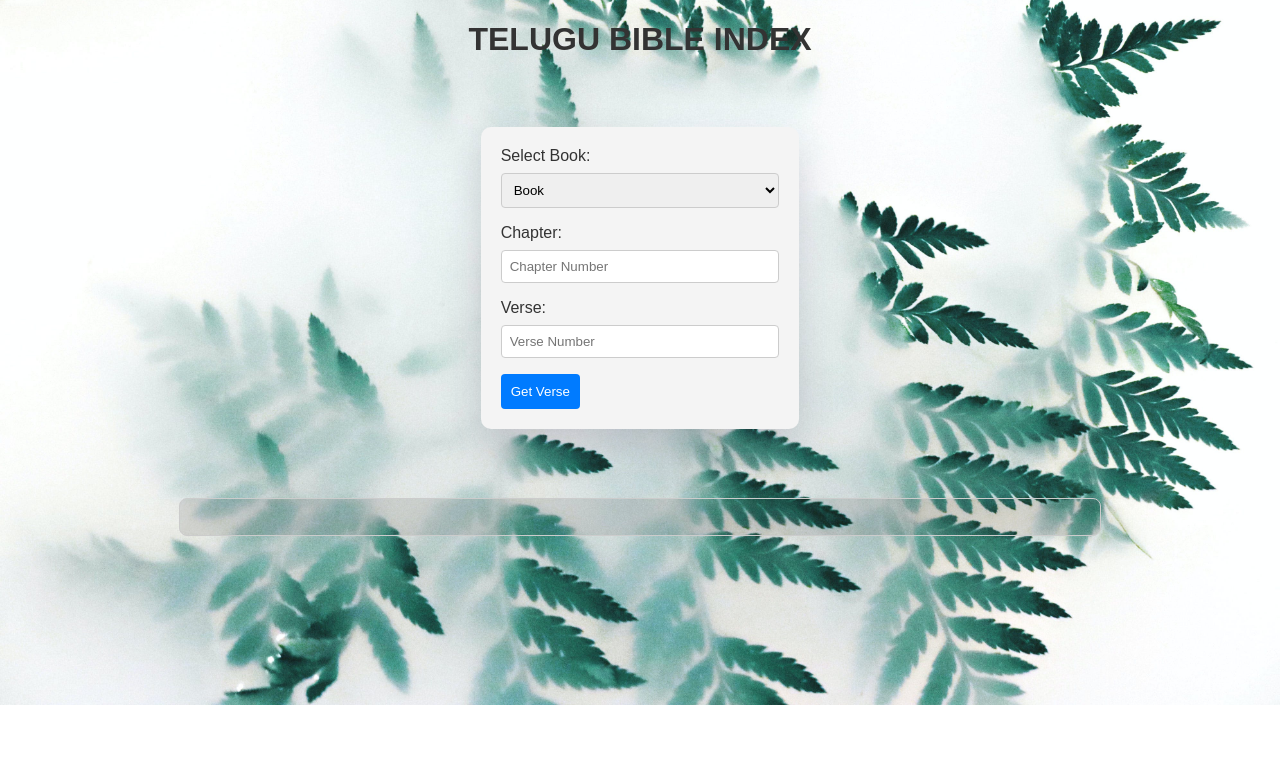
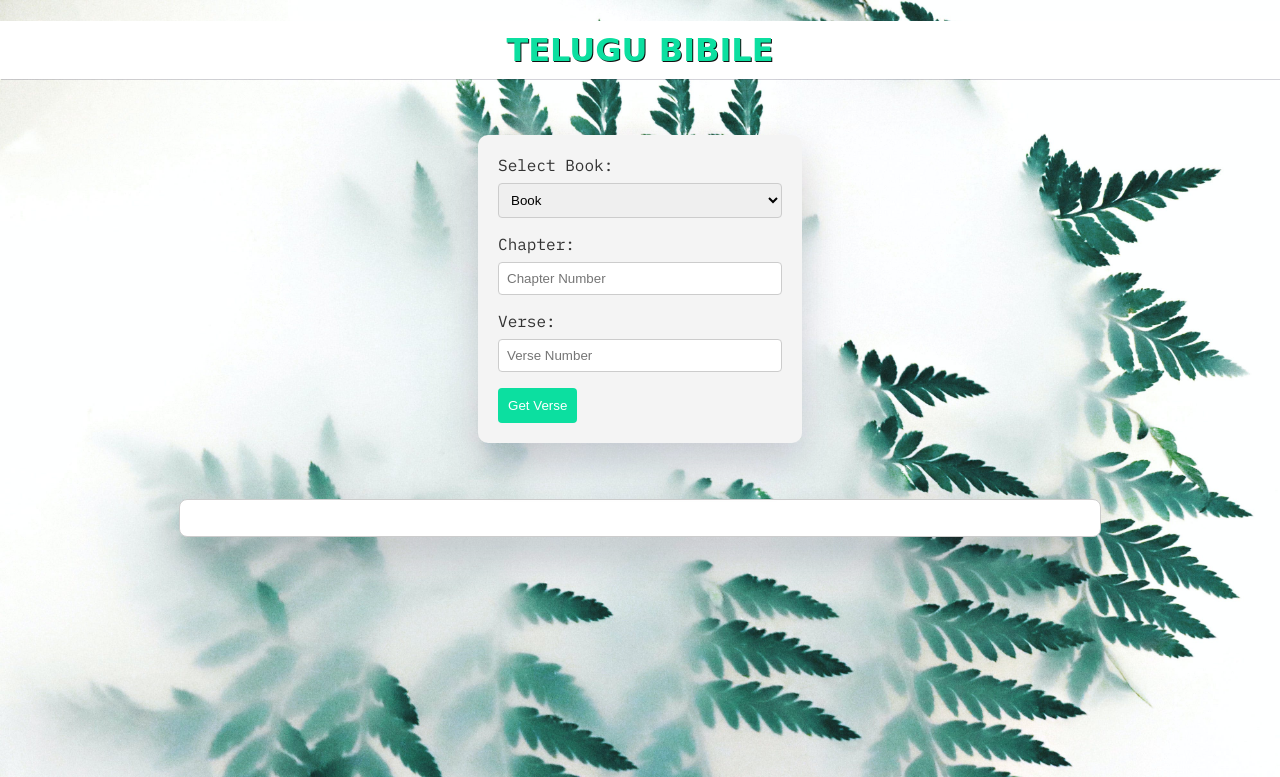
Before and after one commit to Deepak3168/bible, a Flask app: page / in a window 1280 px wide. Shown: the top 777 px of the page. Run offline with Flask 3, Linux system fonts and the light colour scheme; some libraries are stand-ins or nearby versions.

Commit message:
added colours

```diff
--- a/index.html
+++ b/index.html
@@ -3,6 +3,10 @@
 <head>
     <meta charset="UTF-8">
     <meta name="viewport" content="width=device-width, initial-scale=1.0">
+    <link rel="stylesheet" href="https://fonts.googleapis.com/css2?family=IBM+Plex+Mono&display=swap">
+    <link rel="stylesheet" href="https://fonts.googleapis.com/css2?family=Noto+Sans+Telugu:wght@400&display=swap">
+    <link rel="stylesheet" href="https://fonts.googleapis.com/css2?family=Pacifico&display=swap">
+
     <link rel="stylesheet" href="styles.css">
     <title>Telugu Bible</title>
 </head>
--- a/static/styles.css
+++ b/static/styles.css
@@ -3,27 +3,33 @@ body {
     margin: 0;
     padding: 0;
     background-image: url('./imgs/white.jpg');
-    background-position: center;
     background-size: cover;
     background-repeat: no-repeat;
+    background-attachment: fixed;
     font-family: 'Arial', sans-serif;
     color: #333;
 }
 
+@media only screen and (max-width: 767px) {
+    body {
 
+      background-size: contain;
+      background-attachment: scroll;
+    }
+  }
 
 .form-container {
     display: flex;
     justify-content: center;
     align-items: center;
     height: 50vh;
+    font-family: 'IBM Plex Mono', monospace;
 }
 
 .form {
     max-width: 400px;
     padding: 20px;
     background-color: #f4f4f4;
-
     border-radius: 10px;
     box-shadow: 0 20px 40px rgba(38,33,61,0.2);
 }
@@ -46,7 +52,7 @@ body {
 
 
 .vbutton {
-    background-color: #007BFF;
+    background-color: #0CDFA0;
     color: #fff;
     padding: 10px;
     border: none;
@@ -55,7 +61,8 @@ body {
 }
 
 button:hover {
-    background-color: #0056b3;
+    background-color: #08BD87;
+    box-shadow: 1px 1px rgba(38,33,61,0.2);
 }
 
 
@@ -67,12 +74,15 @@ button:hover {
 
 .result {
     max-width: 900px;
-    background-color:rgba(0,0,0,0.1);
-    margin: 20px auto;
+    background-color: #fff;
+    margin: 10px auto;
     padding: 10px;
     border: 1px solid #ccc;
     border-radius: 8px;
     overflow-y: auto;
+    box-shadow: 0 20px 40px rgba(38,33,61,0.2);
+    font-family: 'Noto Sans Telugu', sans-serif;
+
 }
 
 
@@ -85,14 +95,26 @@ button:hover {
 .item {
     margin-bottom: 10px;
     line-height: 1.4;
+    font-size: 20px;
+    line-height: 1.5;
+    color: #111;
+    margin-bottom: 10px;
 }
 
 
 .heading {
-    color: #333;
+    color: #0CDFA0;
     font-size: 2em;
     text-align: center;
-    margin-bottom: 20px;
+    margin-bottom: 10px;
+    text-shadow:1px 1px  #111;
+    padding:10px;
     font-weight: bold;
     text-transform: uppercase;
+    font-family: 'Pacifico', cursive;
+    background-color: #fff;
+    box-shadow: 1px 1px rgba(38,33,61,0.2);
+    position: sticky;
+    top: 0;
+    z-index: 1000;
 }
--- a/templates/index.html
+++ b/templates/index.html
@@ -2,7 +2,7 @@
 
 {%block body%}
 
-<h1 class="heading">Telugu Bible Index</h1>
+<h1 class="heading">TELUGU BIBILE</h1>
 <div class="form-container">
     <form action="/getbible" method="get">
         <div class="form">
--- a/templates/layout.html
+++ b/templates/layout.html
@@ -4,7 +4,9 @@
     <meta charset="utf-8">
     <meta name="viewport" content="width=device-width, initial-scale=1">
     <title>Telugu Bible</title>
-    <link href="/static/styles.css" rel="stylesheet">
+    <link rel="stylesheet" href="https://fonts.googleapis.com/css2?family=IBM+Plex+Mono&display=swap">
+    <link rel="stylesheet" href="https://fonts.googleapis.com/css2?family=Noto+Sans+Telugu:wght@400&display=swap">
+    <link href="/static/styles.css?v=1.0" rel="stylesheet">
   </head>
   <body>
     {% block body %}
```
Also changed, not shown: styles.css (+29 -7 lines).
